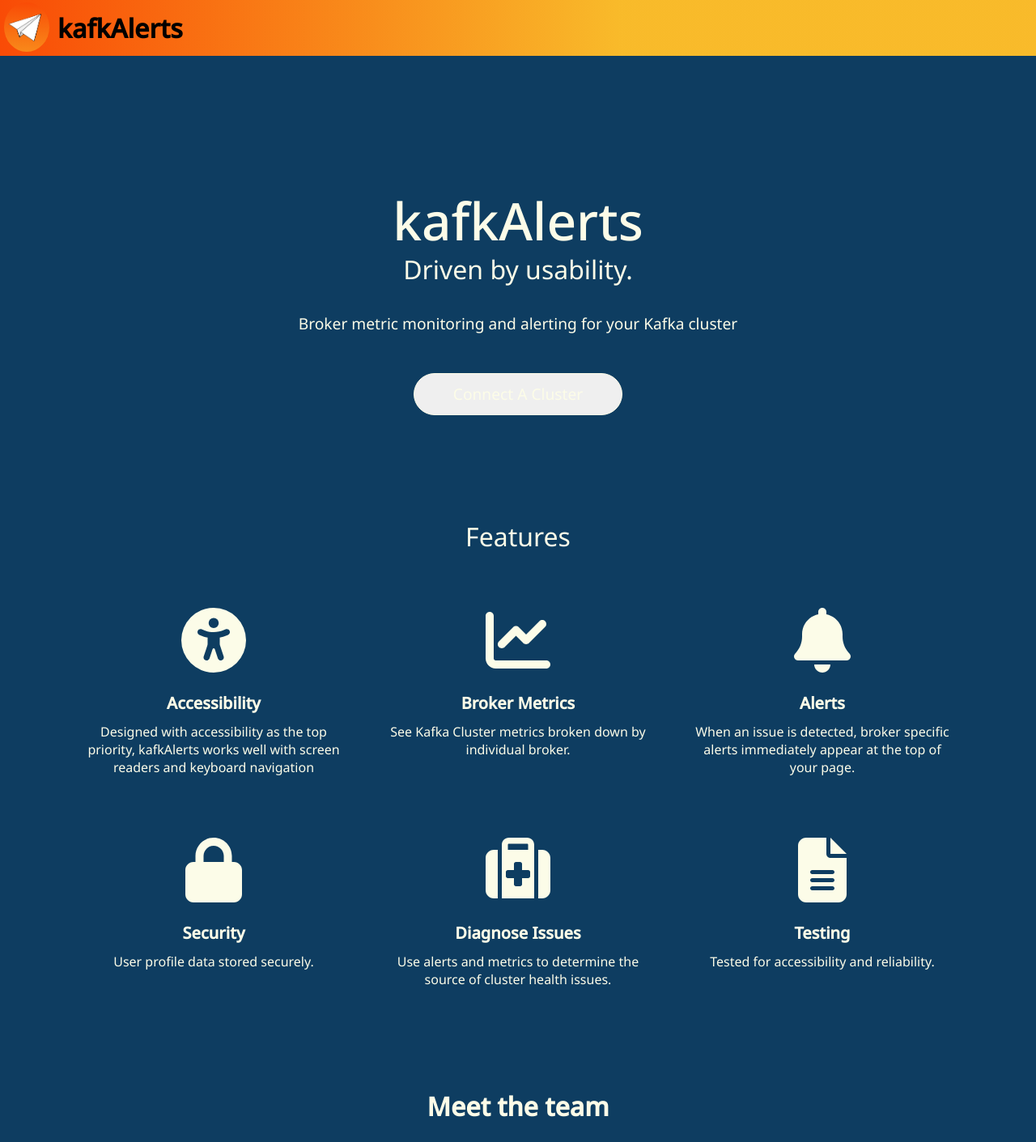
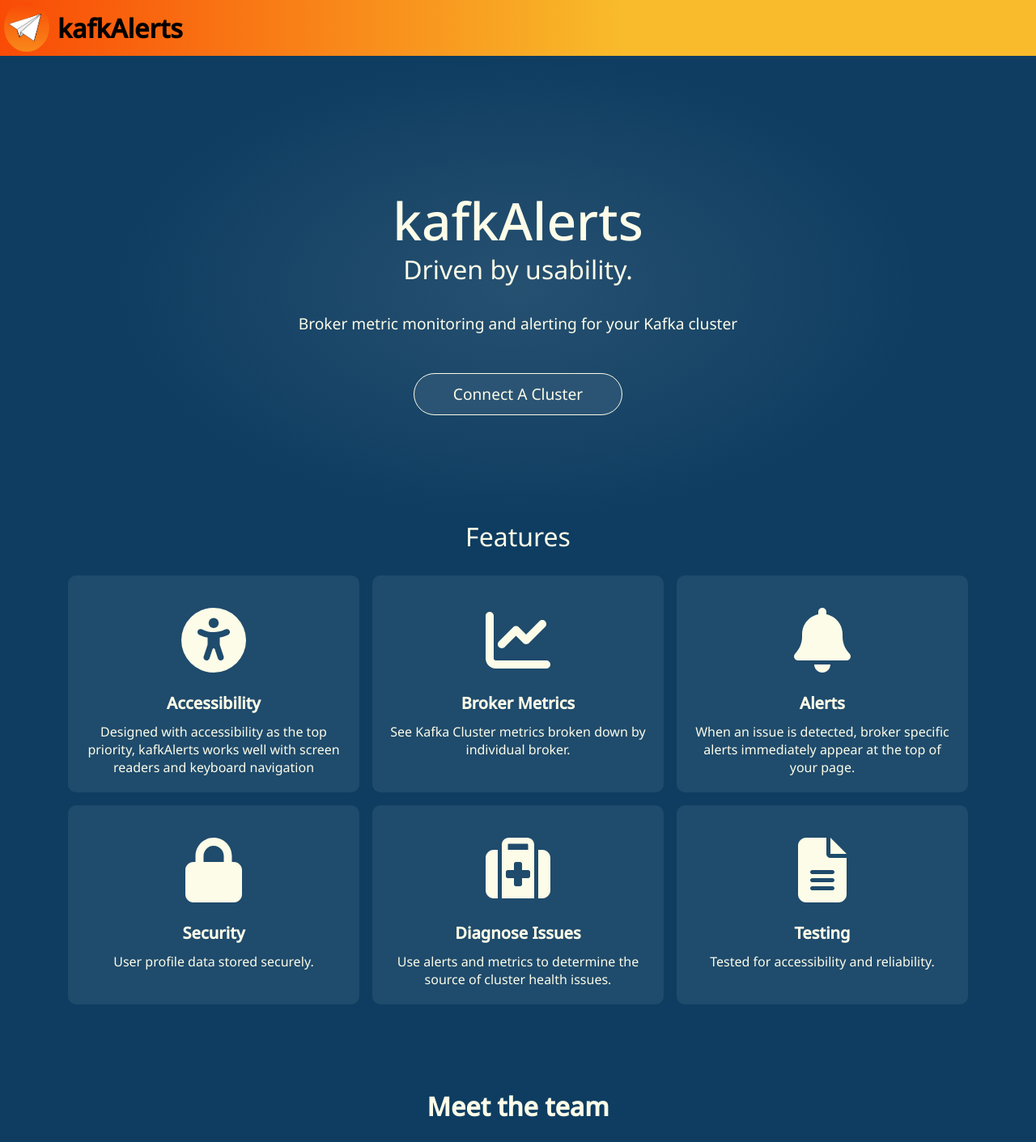
Before and after one commit to oslabs-beta/kafkalerts, a React app in the folder client/: page / in a window 1280 px wide. Shown: the top 1411 px of the page at 81% size. Built offline with nearby package versions, Linux system fonts and the light colour scheme.

Commit message:
postcss fully setup
Co-authored-by: Jeb Stone <jeb-stone@users.noreply.github.com>

```diff
--- a/client/package.json
+++ b/client/package.json
@@ -40,6 +40,7 @@
     "babel-jest": "^29.5.0",
     "babel-loader": "^9.1.2",
     "css-loader": "^6.7.3",
+    "cssnano": "^6.0.1",
     "file-loader": "^6.2.0",
     "html-webpack-plugin": "^5.5.1",
     "jest": "^29.5.0",
--- a/client/src/styles/styles.css
+++ b/client/src/styles/styles.css
@@ -13,6 +13,7 @@
   background-color: var(--cl-page-background);
   font-size: 1rem;
 }
+
 .pages {
   width: 100vw;
   min-height: 100vh;
@@ -68,6 +69,7 @@
     /* //height: 22vh; */
     font-size: 1.2rem;
     margin-top: auto;
+
     #button-box {
       display: flex;
       flex-direction: row;
@@ -161,8 +163,7 @@
         font-size: 1.3rem;
       }
       .alert-box:hover {
-        /* TO DO */
-        /* background-color: darken(var(--cl-medium-dark), 10%); */
+        background-color: color-mix(in srgb, var(--cl-medium-dark), black 10%);
       }
     }
     #user-menu-button {
@@ -343,11 +344,12 @@
     flex: 1 0 auto;
     align-items: center;
     #hero {
-      /* background: radial-gradient(
+      background: radial-gradient(
         closest-side,
-        /* TO DO */ /* lighten(var(--cl-page-background), 10%), */
-      /* var(--cl-page-background) */
-      /* );  */
+        color-mix(in srgb, var(--cl-page-background), white 10%),
+        var(--cl-page-background)
+      );
+
       width: 100%;
       max-width: 1000px;
       padding: 10rem 0 8rem;
@@ -375,16 +377,21 @@
         padding: 0.7rem 3rem;
         border-radius: 3rem;
         margin-top: 20px;
-        /* background-color: var(--cl-button-background); */
-        /* TO DO */
-        /* background-color: lighten(var(--cl-page-background), 12%); */
+        background-color: color-mix(
+          in srgb,
+          var(--cl-page-background),
+          white 12%
+        );
         border: 1px solid var(--cl-cream-text);
         color: var(--cl-cream-text);
         margin-top: 3rem;
       }
       button:hover {
-        /* TO DO */
-        /* background-color: lighten(var(--cl-page-background), 3%); */
+        background-color: color-mix(
+          in srgb,
+          var(--cl-page-background),
+          white 3%
+        );
       }
     }
     #feature-box {
@@ -400,8 +407,11 @@
         margin-bottom: 1.2rem;
       }
       .single-feature {
-        /* TO DO */
-        /* background-color: lighten(var(--cl-page-background), 7%); */
+        background-color: color-mix(
+          in srgb,
+          var(--cl-page-background),
+          white 7%
+        );
         border-radius: 10px;
         display: flex;
         flex-direction: column;
```
Also changed, not shown: 1 other file (tests, documents, lock files or other folders).
